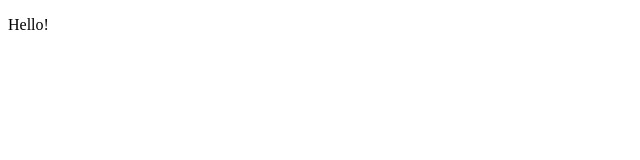
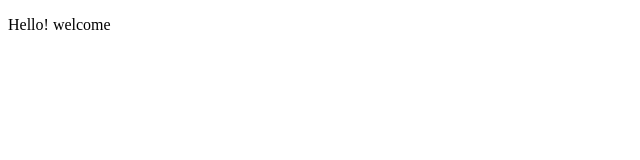
Before and after one commit to kal-uidev/gitsession, a plain HTML site: page index.html in a window 1280 px wide. Shown: the full height of the page, 0-640 px from the left. Drawn offline with Linux system fonts and the light colour scheme.

Commit message:
added para

```diff
--- a/index.html
+++ b/index.html
@@ -6,7 +6,7 @@
     <title>Git practice</title>
 </head>
 <body>
-    <p>Hello!</p>
+    <p>Hello! welcome</p>
 
 </body>
 </html>
```
